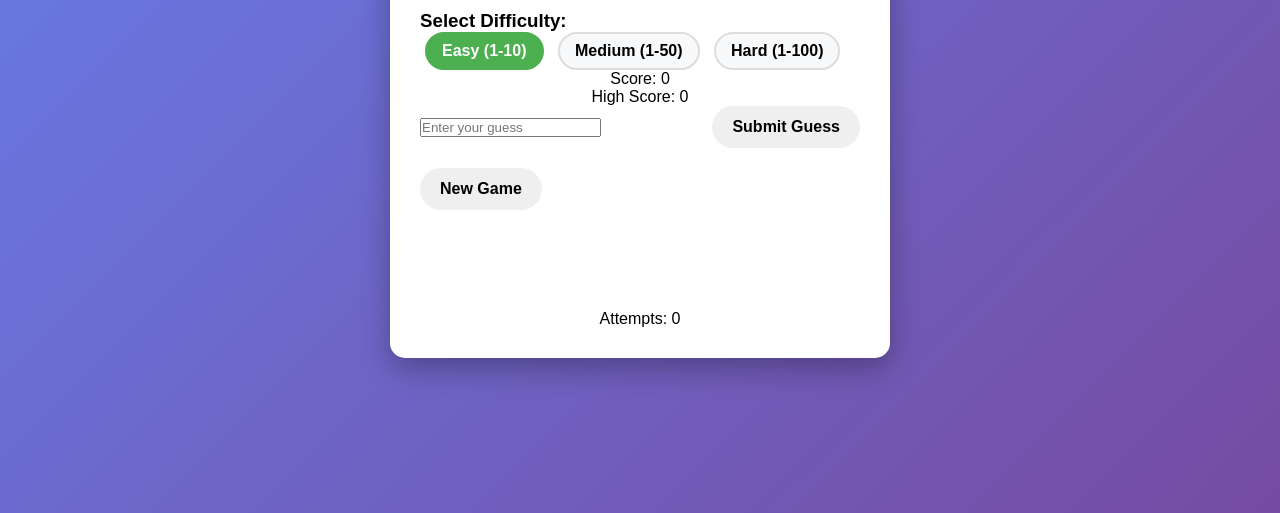
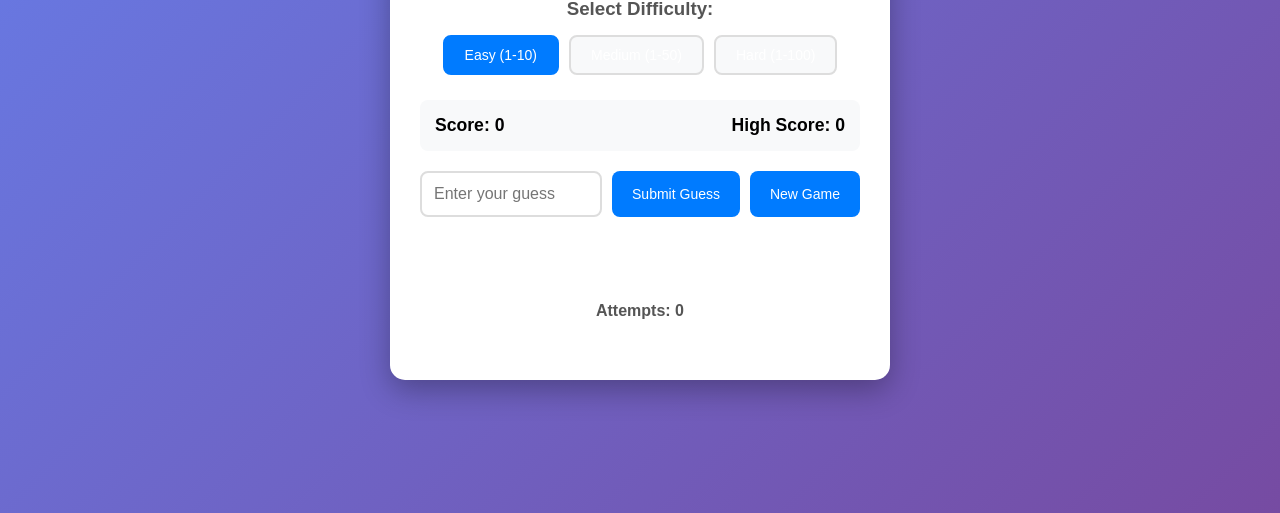
Before and after one commit to 20pavlova011/number_guessing_game, a plain HTML site: page index.html in a window 1280 px wide. Shown: the part 287-800 px from the top of the page. Drawn offline with Linux system fonts and the light colour scheme.

Commit message:
adding styles.css

```diff
--- a/styles.css
+++ b/styles.css
@@ -26,128 +26,107 @@ body {
 h1 {
     text-align: center;
     color: #333;
-    margin-bottom: 20px;
+    margin-bottom: 30px;
     font-size: 2.5em;
 }
 
-.game-controls {
-    display: flex;
-    justify-content: space-between;
-    align-items: center;
-    margin-bottom: 30px;
-    flex-wrap: wrap;
-    gap: 20px;
+.game-setup {
+    margin-bottom: 25px;
+    text-align: center;
 }
 
-.difficulty-selector h3 {
-    margin-bottom: 10px;
+.game-setup h3 {
+    margin-bottom: 15px;
     color: #555;
 }
 
-.difficulty-btn {
-    padding: 8px 15px;
-    margin: 0 5px;
-    border: 2px solid #ddd;
-    background: #f8f9fa;
-    border-radius: 20px;
-    cursor: pointer;
-    transition: all 0.3s ease;
-}
-
-.difficulty-btn.active {
-    background: #4CAF50;
-    color: white;
-    border-color: #4CAF50;
-}
-
-.difficulty-btn:hover {
-    transform: translateY(-2px);
-    box-shadow: 0 5px 15px rgba(0, 0, 0, 0.2);
-}
-
-.score-display {
-    text-align: right;
-    font-weight: bold;
-    color: #333;
-}
-
-.score-display p {
-    margin: 5px 0;
-}
-
-.game-area {
-    text-align: center;
-}
-
-#game-info {
-    margin-bottom: 20px;
-    padding: 15px;
-    background: #f8f9fa;
-    border-radius: 10px;
-}
-
-#game-info p {
-    margin: 10px 0;
-    font-size: 1.1em;
-    color: #555;
-}
-
-.input-section {
-    margin: 20px 0;
+.difficulty-buttons {
     display: flex;
     gap: 10px;
     justify-content: center;
     flex-wrap: wrap;
 }
 
-#guess-input {
+.difficulty-btn {
+    padding: 10px 20px;
+    border: 2px solid #ddd;
+    background: #f8f9fa;
+    border-radius: 8px;
+    cursor: pointer;
+    transition: all 0.3s ease;
+    font-size: 14px;
+}
+
+.difficulty-btn.active {
+    background: #007bff;
+    color: white;
+    border-color: #007bff;
+}
+
+.difficulty-btn:hover {
+    transform: translateY(-2px);
+    box-shadow: 0 4px 8px rgba(0, 0, 0, 0.2);
+}
+
+.score-board {
+    display: flex;
+    justify-content: space-between;
+    background: #f8f9fa;
+    padding: 15px;
+    border-radius: 8px;
+    margin-bottom: 20px;
+    font-weight: bold;
+    font-size: 1.1em;
+}
+
+.game-controls {
+    display: flex;
+    gap: 10px;
+    margin-bottom: 20px;
+    flex-wrap: wrap;
+}
+
+#guessInput {
+    flex: 1;
     padding: 12px;
     border: 2px solid #ddd;
-    border-radius: 25px;
+    border-radius: 8px;
     font-size: 16px;
-    width: 150px;
-    text-align: center;
-    outline: none;
-    transition: border-color 0.3s ease;
+    min-width: 150px;
 }
 
-#guess-input:focus {
-    border-color: #4CAF50;
+#guessInput:focus {
+    outline: none;
+    border-color: #007bff;
 }
 
 button {
     padding: 12px 20px;
+    background: #007bff;
+    color: white;
     border: none;
-    border-radius: 25px;
-    font-size: 16px;
+    border-radius: 8px;
     cursor: pointer;
+    font-size: 14px;
     transition: all 0.3s ease;
-    font-weight: bold;
-}
-
-#guess-btn {
-    background: #4CAF50;
-    color: white;
-}
-
-#reset-btn {
-    background: #ff6b6b;
-    color: white;
 }
 
 button:hover {
-    transform: translateY(-2px);
-    box-shadow: 0 5px 15px rgba(0, 0, 0, 0.2);
+    background: #0056b3;
+    transform: translateY(-1px);
 }
 
-button:active {
-    transform: translateY(0);
+button:disabled {
+    background: #6c757d;
+    cursor: not-allowed;
+    transform: none;
 }
 
 .message {
-    margin: 20px 0;
+    text-align: center;
     padding: 15px;
-    border-radius: 10px;
+    border-radius: 8px;
+    margin-bottom: 15px;
     font-weight: bold;
     font-size: 1.1em;
     min-height: 50px;
@@ -174,41 +153,31 @@ button:active {
     border: 1px solid #bee5eb;
 }
 
-#previous-guesses {
-    margin-top: 20px;
-    padding: 15px;
-    background: #e9ecef;
-    border-radius: 10px;
+.attempts {
+    text-align: center;
+    font-weight: bold;
+    margin-bottom: 10px;
+    color: #555;
 }
 
-#guesses-list {
-    font-weight: bold;
-    color: #495057;
+.previous-guesses {
+    text-align: center;
+    color: #666;
+    font-style: italic;
+    min-height: 20px;
 }
 
-/* Responsive design */
-@media (max-width: 600px) {
+@media (max-width: 480px) {
     .container {
+        padding: 20px;
         margin: 10px;
-        padding: 20px;
     }
 
     .game-controls {
         flex-direction: column;
-        text-align: center;
     }
 
-    .score-display {
-        text-align: center;
-    }
-
-    .input-section {
-        flex-direction: column;
-        align-items: center;
-    }
-
-    #guess-input {
-        width: 100%;
-        max-width: 200px;
+    #guessInput {
+        min-width: auto;
     }
 }
```
